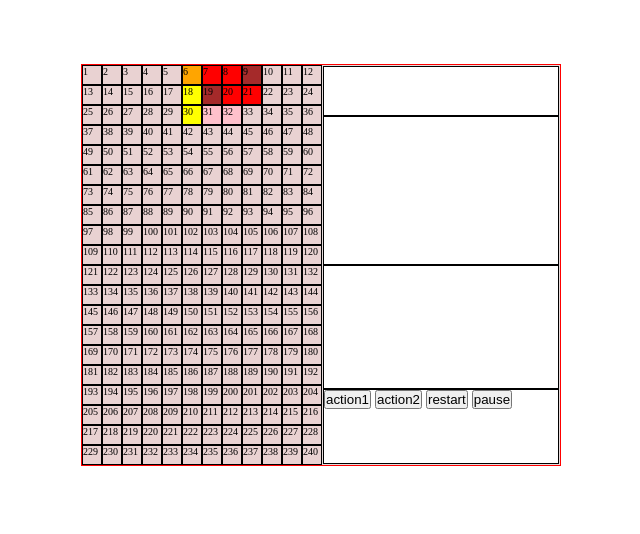
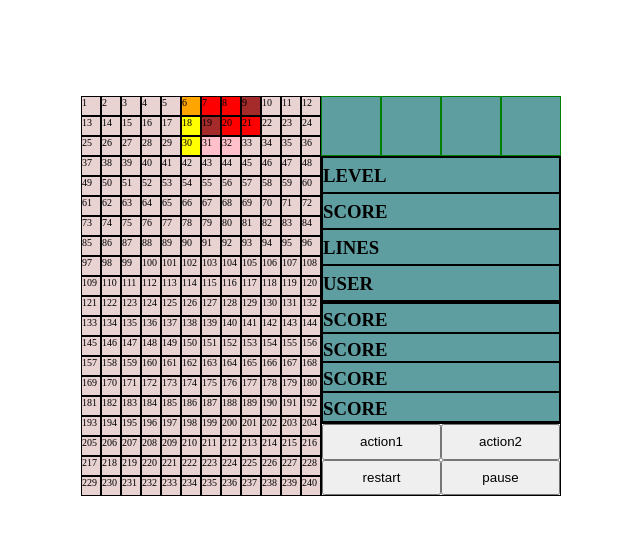
Before and after one commit to PabloJulianRial/tetris, a website built with Vite: page index.html in a window 1280 px wide. Shown: the whole page, without its empty margins (319-959 px from the left). Built offline with nearby package versions, Linux system fonts and the light colour scheme.

Commit message:
add basic structure for display section

```diff
--- a/index.html
+++ b/index.html
@@ -1,33 +1,32 @@
-<!doctype html>
+<!DOCTYPE html>
 <html lang="en">
   <head>
     <meta charset="UTF-8" />
-   <link rel="stylesheet" href="style.scss">
+    <link rel="stylesheet" href="style.scss" />
     <meta name="viewport" content="width=device-width, initial-scale=1.0" />
-    <title>Tetris</title>
+    <title>Tetricks</title>
   </head>
   <body>
     <main class="game">
-      <section class="game__board">
-
-
-      </section>
+      <section class="game__board"></section>
       <section class="game__display">
         <div class="game__display__next">
-          <div class="game__display__next__one"></div>
-          <div class="game__display__next__two"></div>
-          <div class="game__display__next__three"></div>
-          <div class="game__display__next__four"></div>
-
+          <div class="game__display__next__item"></div>
+          <div class="game__display__next__item"></div>
+          <div class="game__display__next__item"></div>
+          <div class="game__display__next__item"></div>
         </div>
         <div class="game__display__stats">
-<div class="game__display__stats__level"></div>
-<div class="game__display__stats__score"></div>
-<div class="game__display__stats__lines"></div>
-<div class="game__display__stats__user"></div>
+          <div class="game__display__stats__level"><h3>LEVEL</h3></div>
+          <div class="game__display__stats__score"><h3>SCORE</h3></div>
+          <div class="game__display__stats__lines"><h3>LINES</h3></div>
+          <div class="game__display__stats__user"><h3>USER</h3></div>
         </div>
         <div class="game__display__scores">
-
+          <h3>SCORE</h3>
+          <h3>SCORE</h3>
+          <h3>SCORE</h3>
+          <h3>SCORE</h3>
         </div>
         <div class="game__display__actions">
           <button class="button button__action1">action1</button>
--- a/src/style.scss
+++ b/src/style.scss
@@ -8,13 +8,13 @@
   display: flex;
 
   width: 480px;
-  border: 1px solid red;
-  margin: 4rem auto;
+
+
+  margin: 6rem auto;
 
   &__board {
     width: 240px;
-    height: 100%;
-    display: grid;
+       display: grid;
     grid-template-columns: repeat(12, 20px);
     grid-template-rows: repeat(20, 20px);
     background-color: rgb(233, 210, 210);
@@ -25,26 +25,55 @@
   }
   &__display {
     flex-direction: column;
-    border: 1px solid rgb(230, 220, 220);
-    width: 240px;
+
     height: 400px;
     display: flex;
     flex-direction: column;
     &__next{
-      border: 1px solid black;
-      height: 50px;
+     height: 60px;
+      display: flex;
+      flex-wrap: wrap;
+      > *{
+        background-color: cadetblue;
+        width: 60px;
+        height: 60px;
+        border: 1px solid green;
+      }
     }
     &__stats{
+      background-color: cadetblue;
       border: 1px solid black;
       height: 150px;
+      display: flex;
+      flex-direction: column;
+      align-items: left;
+      justify-content: space-around;
+      > *{
+        padding-top: 7px;
+        height: 25%;
+        border: 1px solid black;
+      }
     }
     &__scores{
+      background-color: cadetblue;
       border: 1px solid black;
       height: 125px;
+      display: flex;
+      flex-direction: column;
+      align-items: left;
+      justify-content: space-around;
+      > *{
+        padding-top: 5px;
+        height: 25%;
+        border: 1px solid black;
+      }
     }
     &__actions{
       border: 1px solid black;
       height: 75px;
+      display: grid;
+      grid-template-columns: repeat(2, 1fr);
+      grid-template-rows: repeat(2, 1fr);
     }
   }
 }
```
